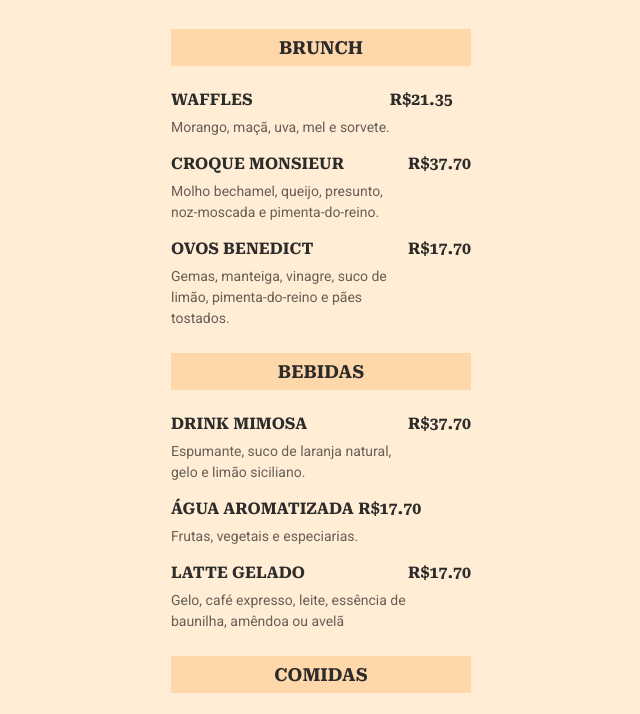
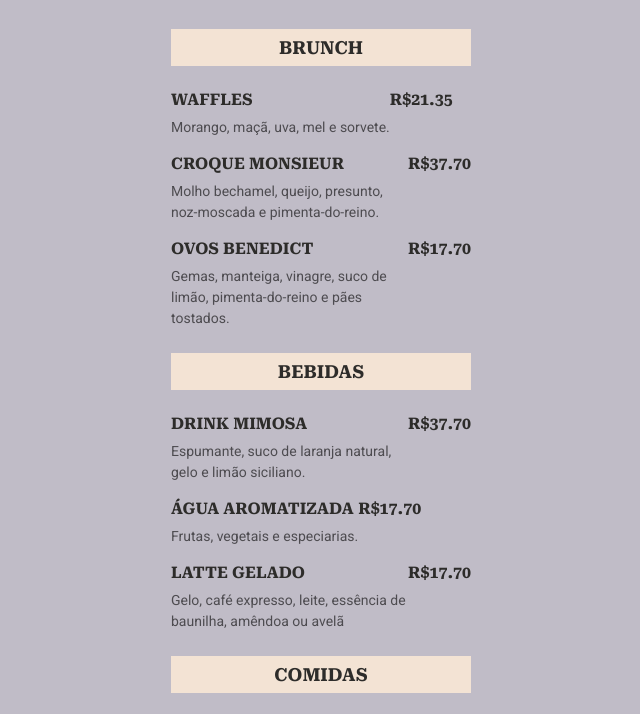
Before and after one commit to Estrela-Marques/Menu-Coffe, a plain HTML site: page index.html in a window 1280 px wide. Shown: the part 88-802 px from the top of the page, without its empty margins (319-959 px from the left). Drawn offline with Linux system fonts and the light colour scheme.

Commit message:
Incluindo itens
Modifiquei cores.

```diff
--- a/style.css
+++ b/style.css
@@ -5,7 +5,7 @@
 }
 
 body {
-  background-color: #ffedd5; /* hex: 0-F */
+  background-color: #c0bcc7; /* hex: 0-F */
   font-family: 'Roboto', sans-serif;
 }
 
@@ -14,13 +14,10 @@ ul {
 }
 
 /* FONTS */
-h1,
-h2,
-h3,
-.price {
+h1, h2, h3, .price {
   font-family: 'Roboto Serif', serif;
   text-transform: uppercase;
-  color: #2d2c2a;
+  color: #2D2C2A;
 }
 
 /* HEADER */
@@ -58,7 +55,7 @@ section {
 }
 
 section h2 {
-  background-color: #fed7aa;
+  background-color: #f3e3d4;
   padding: 8px 16px;
   text-align: center;
 
```
